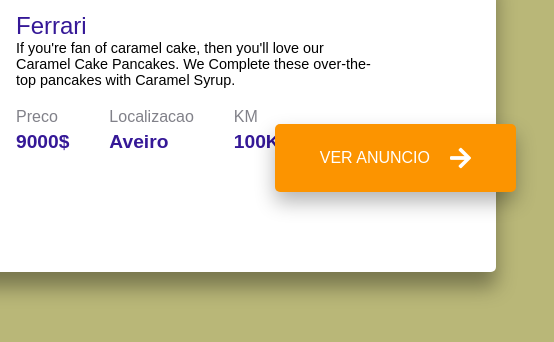
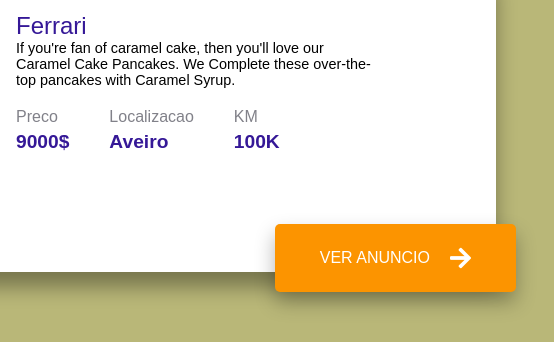
Before and after one commit to RubenDRodrigues/CarSniper.io, a website with bundled scripts: page index.html in a window 1280 px wide. Shown: the part 296-638 px from the top of the page, 594-1148 px from the left. Built offline with nearby package versions, Linux system fonts and the light colour scheme; no server answers.

Commit message:
Update index.html

```diff
--- a/index.html
+++ b/index.html
@@ -51,7 +51,7 @@
 	 border-radius: 5px;
 	 cursor: pointer;
 	 box-shadow: 0 10px 20px rgba(0, 0, 0, 0.294);
-     margin-bottom: 100px;
+     margin-top: 100px;
 }
  .container .btn i {
 	 margin-left: 20px;
```
